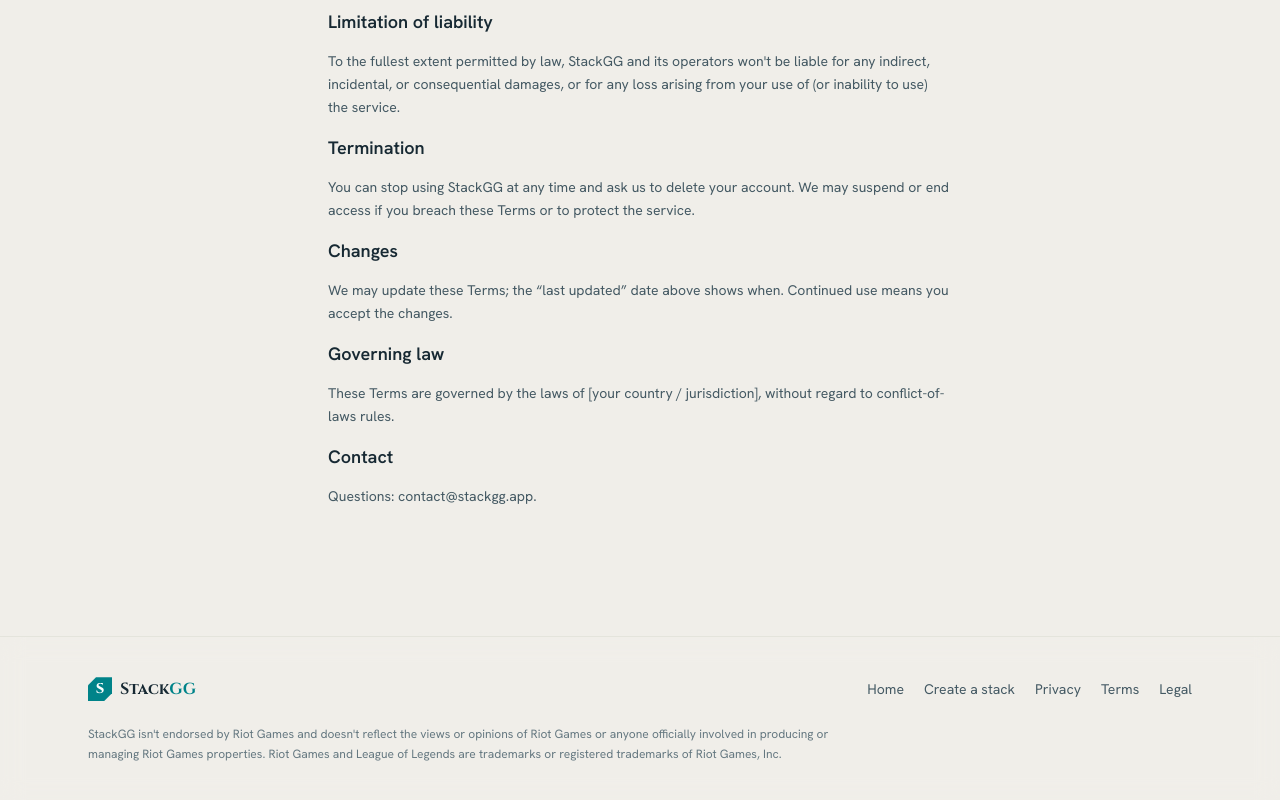
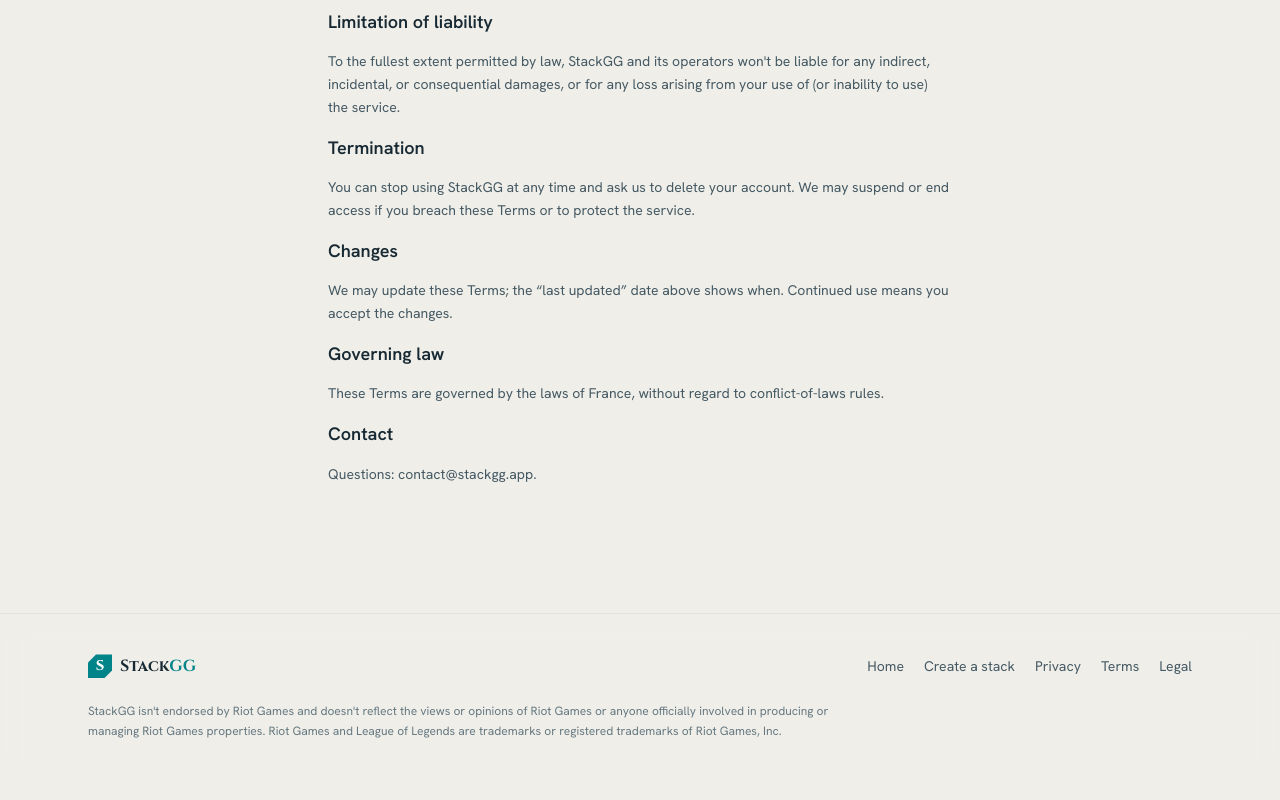
Before and after one commit to mfatas1/StackGG, a Next.js app in the folder apps/web/: page /terms in a window 1280 px wide. Shown: the part 1227-2027 px from the top of the page. Built offline with nearby package versions, Linux system fonts and the light colour scheme; no server answers.

Commit message:
Set governing-law jurisdiction to France in Terms of Service

```diff
--- a/apps/web/app/terms/page.tsx
+++ b/apps/web/app/terms/page.tsx
@@ -7,7 +7,7 @@
 // and the governing-law jurisdiction below before relying on these.
 const UPDATED = "16 June 2026";
 const CONTACT = "contact@stackgg.app";
-const JURISDICTION = "[your country / jurisdiction]";
+const JURISDICTION = "France";
 
 export default function Terms() {
   return (
```
